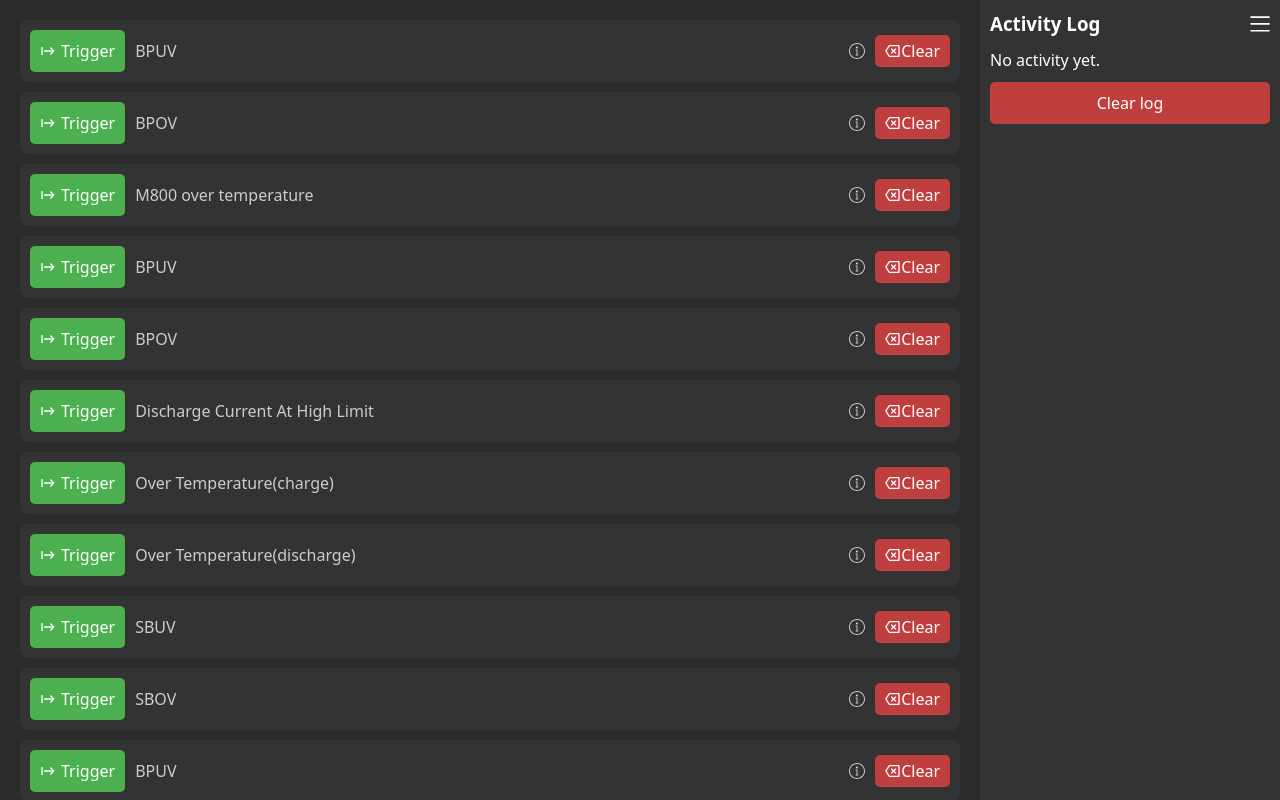
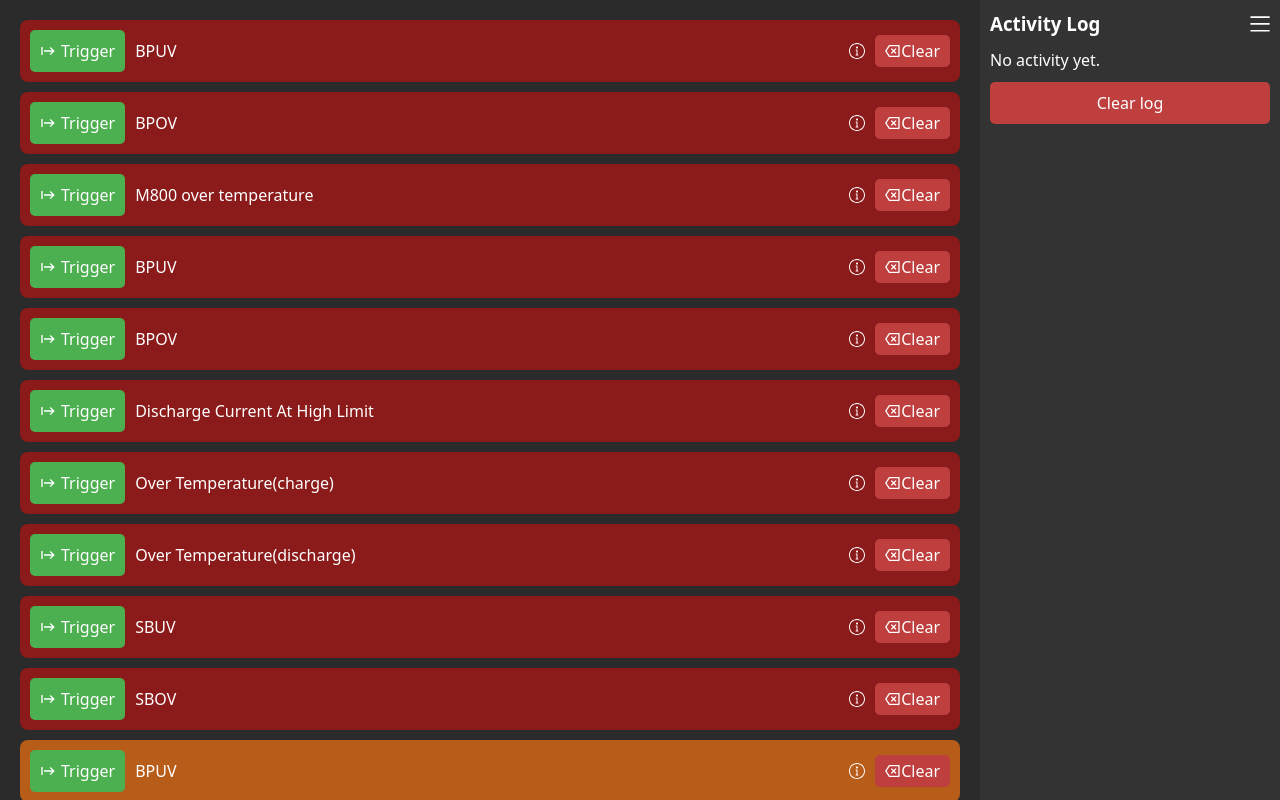
Before and after one commit to aceyywastaken/BlueBerryPi, a React (Vite) app: page / in a window 1280 px wide. Built offline with nearby package versions, Linux system fonts and the light colour scheme.

Commit message:
Update App.jsx color coded tabs

```diff
--- a/src/App.jsx
+++ b/src/App.jsx
@@ -27,7 +27,7 @@ const buttonConfigs = [
   { label: "Low temperature when charging", code: "03.00.00.01.00", description: "Battery temperature close to low limits for charging" },
   { label: "Over Temperature(discharge)", code: "03.00.00.02.00", description: "Battery Temperature Close to High Limit during Discharge" },
   { label: "SBOV", code: "03.00.00.00.80", description: "Single battery voltage above 15.5V" },
-  { label: "Excessive_Overcharge_Error", code: "04.01.00.", description: "System 50% overcharge error" },
+  { label: "ADah", code: "04.01.00.", description: "System 50% overcharge error" },
   { label: "ADAh", code: "04.02.00.", description: "Charge completed below lower voltage threshold. System undercharged" },
   { label: "Low OCV", code: "04.00.08.", description: "Single battery low OCV. Confirm BMS voltage. Replace battery if confirmed" },
   { label: "SPU Communication Loss", code: "04.00.10", description: "SPU lost communication. Check CAN connections" },
@@ -77,11 +77,12 @@ export default function App() {
   };
 
   const getColor = (code) => {
-    if (code.startsWith("01")) return "red";
-    if (code.startsWith("02")) return "orange";
-    if (code.startsWith("03")) return "yellow";
-    return "#aaa";
+    if (code.startsWith("01")) return "#8B1A1A"; // dark red
+    if (code.startsWith("02")) return "#B85C1A"; // dark orange
+    if (code.startsWith("03")) return "#B8A41A"; // dark yellow
+    return "#444"; // default dark gray
   };
+
 
   return (
     <div style={{ display: "flex", height: "100vh", background: "#2b2b2b", color: "#fff" }}>
@@ -94,16 +95,27 @@ export default function App() {
               alignItems: "center",
               marginBottom: "10px",
               padding: "10px",
-              background: "#333",
+              background: getColor(btn.code),
               borderRadius: "8px",
-              transition: "background 0.2s"
+              transition: "background 0.2s",
+              color: "#fff"
             }}
-            onMouseEnter={e => e.currentTarget.style.background = "#3a3a3a"}
-            onMouseLeave={e => e.currentTarget.style.background = "#333"}
+            onMouseEnter={e => e.currentTarget.style.opacity = "0.9"}
+            onMouseLeave={e => e.currentTarget.style.opacity = "1"}
           >
             <button
               onClick={() => sendCommand(btn.code)}
-              style={{ background: "#4CAF50", color: "#fff", border: "none", borderRadius: "5px", padding: "10px", cursor: "pointer", marginRight: "10px", display: "flex", alignItems: "center" }}
+              style={{
+                background: "#4CAF50",
+                color: "#fff",
+                border: "none",
+                borderRadius: "5px",
+                padding: "10px",
+                cursor: "pointer",
+                marginRight: "10px",
+                display: "flex",
+                alignItems: "center"
+              }}
             >
               <MdStart style={{ marginRight: "5px" }} /> Trigger
             </button>
@@ -112,7 +124,6 @@ export default function App() {
               <div
                 style={{
                   cursor: "pointer",
-                  color: "#ccc",
                   fontSize: "16px",
                   display: "flex",
                   alignItems: "center",
@@ -129,18 +140,27 @@ export default function App() {
                   overflow: "hidden",
                   transition: "max-height 0.3s ease",
                   fontSize: "15px",
-                  color: getColor(btn.code),
                   lineHeight: "1.3",
                   marginTop: expanded[i] ? "5px" : "0px"
                 }}
               >
-                {btn.description} <span style={{ color: "#4CAF50" }}>({btn.code})</span>
+                {btn.description} <span style={{ color: "#000" }}>({btn.code})</span>
               </div>
             </div>
 
             <button
               onClick={() => clearCommand(btn.code)}
-              style={{ background: "#bf3e3e", color: "#fff", border: "none", borderRadius: "5px", padding: "5px 10px", cursor: "pointer", marginLeft: "10px", display: "flex", alignItems: "center" }}
+              style={{
+                background: "#bf3e3e",
+                color: "#fff",
+                border: "none",
+                borderRadius: "5px",
+                padding: "5px 10px",
+                cursor: "pointer",
+                marginLeft: "10px",
+                display: "flex",
+                alignItems: "center"
+              }}
             >
               <RiDeleteBack2Line /> Clear
             </button>
@@ -149,7 +169,20 @@ export default function App() {
 
         <button
           onClick={clearAllCodes}
-          style={{ marginTop: "10px", width: "100%", padding: "10px", background: "#bf3e3e", color: "#fff", border: "none", borderRadius: "5px", cursor: "pointer", display: "flex", alignItems: "center", justifyContent: "center", gap: "5px" }}
+          style={{
+            marginTop: "10px",
+            width: "100%",
+            padding: "10px",
+            background: "#bf3e3e",
+            color: "#fff",
+            border: "none",
+            borderRadius: "5px",
+            cursor: "pointer",
+            display: "flex",
+            alignItems: "center",
+            justifyContent: "center",
+            gap: "5px"
+          }}
         >
           <CgDanger /> Clear All Codes <CgDanger />
         </button>
```
